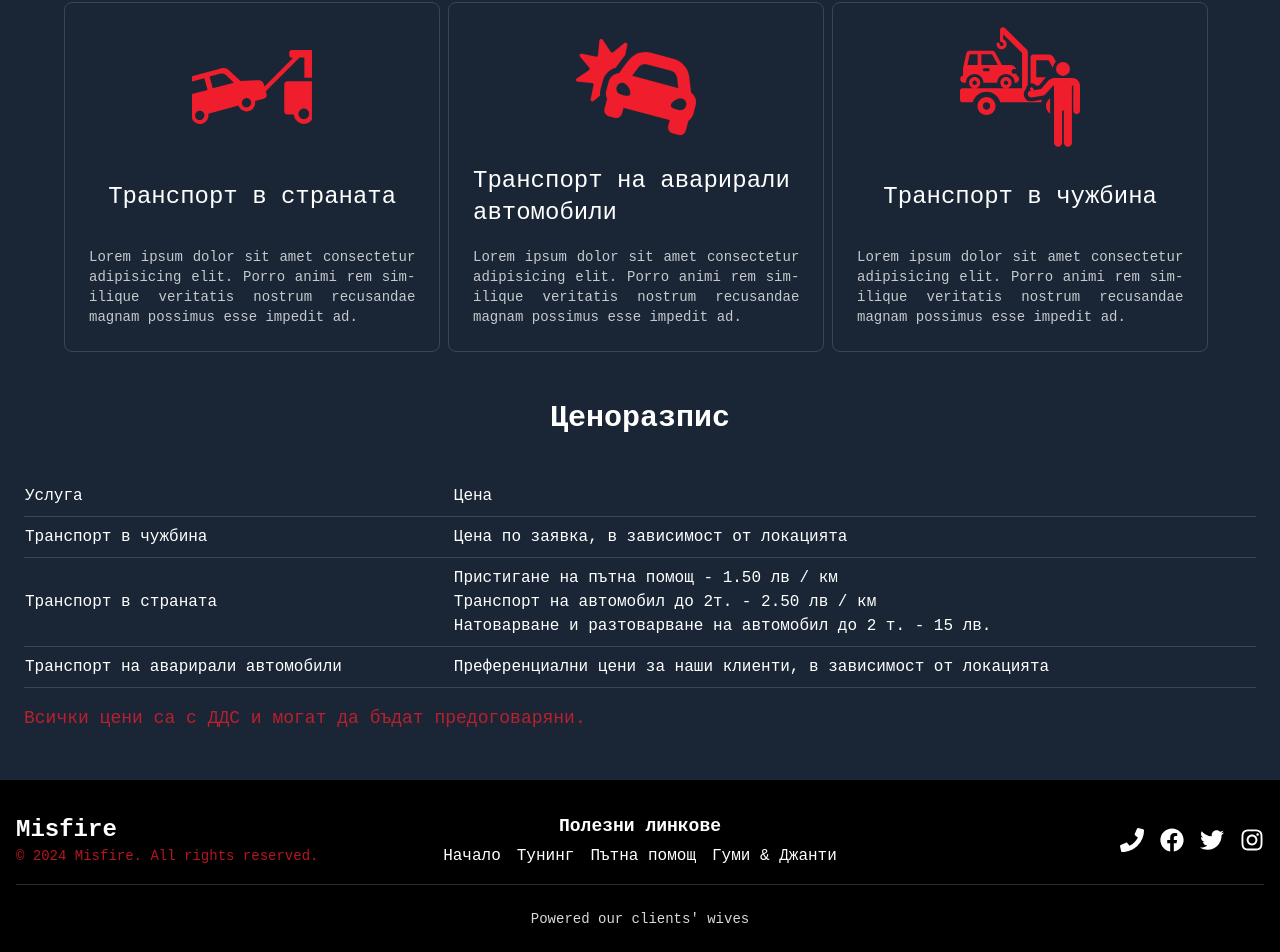
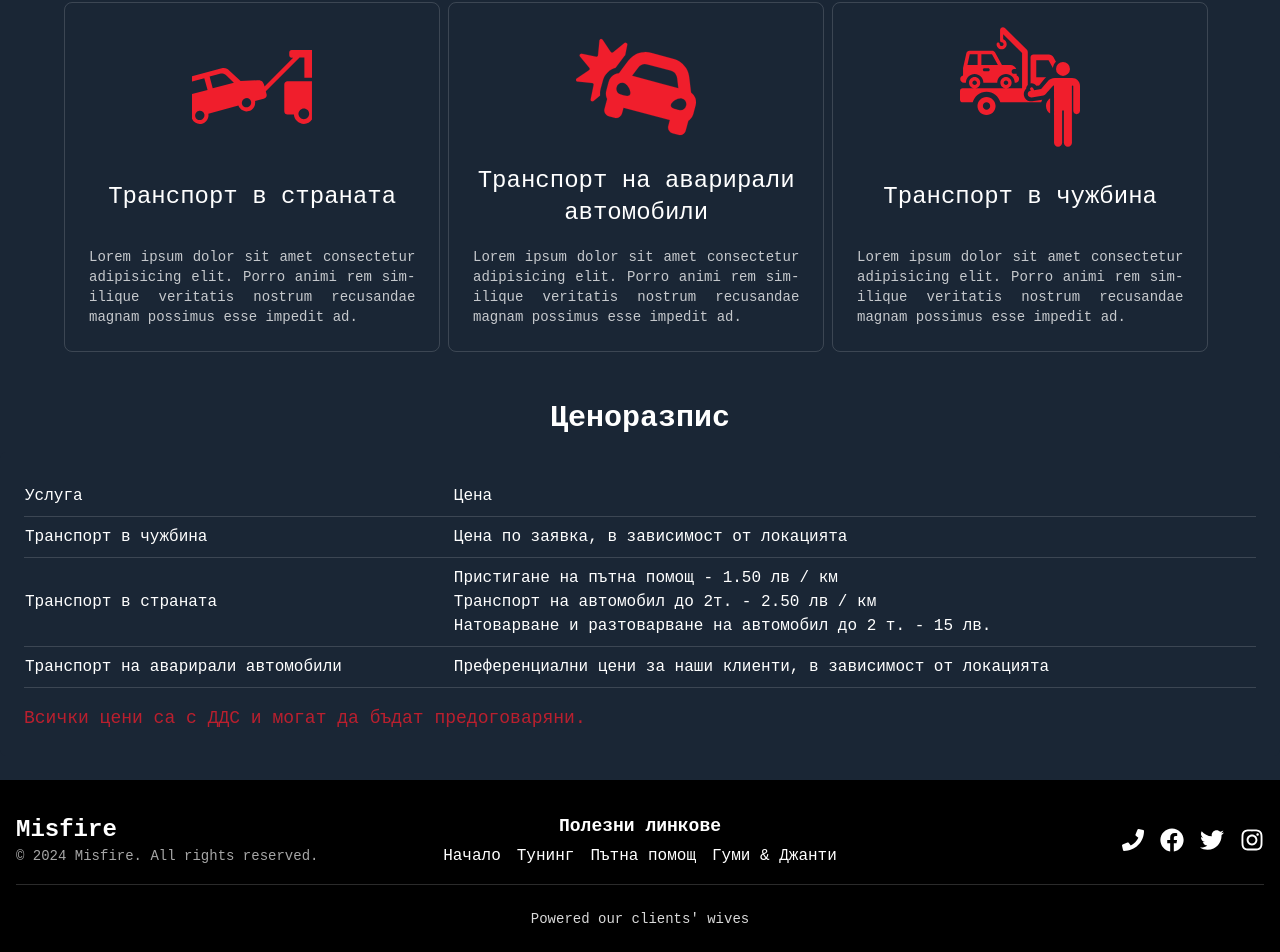
Before and after one commit to IvailoAtsv/misfire-next, a Next.js app: page /towing in a window 1280 px wide. Shown: the part 864-1816 px from the top of the page. Built offline with nearby package versions, Linux system fonts and the light colour scheme.

Commit message:
fix: styling

```diff
--- a/src/Components/Footer.tsx
+++ b/src/Components/Footer.tsx
@@ -9,7 +9,7 @@ const Footer = () => {
       <div className="max-w-7xl mx-auto flex flex-col md:flex-row justify-between items-center">
         <div className="mb-4 flex-1 w-full md:mb-0 text-center md:text-left">
           <h2 className="text-2xl font-semibold">Misfire</h2>
-          <p className="text-sm text-accent opacity-75">© 2024 Misfire. All rights reserved.</p>
+          <p className="text-sm opacity-65">© 2024 Misfire. All rights reserved.</p>
         </div>
         <div className="flex flex-col justify-center items-center flex-1 w-full mb-4 md:mb-0">
             <h2 className='font-bold mb-1 text-lg'>Полезни линкове</h2>
@@ -20,9 +20,9 @@ const Footer = () => {
           <Link href="/wheels" className="whitespace-nowrap hover:text-accent transition duration-300">Гуми & Джанти</Link>
             </div>
         </div>
-        <div className="flex flex-1 w-full justify-end items-center gap-4">
+        <div className="flex flex-1 w-full justify-center md:justify-end items-center gap-4">
           <Link href="tel:097648567539" target="_blank" rel="noopener noreferrer">
-            <FaPhone size={24} className={socialIconStyle} />
+            <FaPhone size={22} className={socialIconStyle} />
           </Link>
           <Link href="https://facebook.com" target="_blank" rel="noopener noreferrer">
             <FaFacebook size={24} className={socialIconStyle} />
--- a/src/Components/ServiceCard.tsx
+++ b/src/Components/ServiceCard.tsx
@@ -21,7 +21,7 @@ const ServiceCard: React.FC<Service> = (service) => {
                 src={service.src}
                 className="h-[40%] transition duration-300 group-hover:scale-110 overflow-hidden"
             />
-            <h3 className="text-2xl font-medium">{service.label}</h3>
+            <h3 className="text-2xl text-center font-medium">{service.label}</h3>
             <p className="text-sm w-full text-justify hyphens-auto text-white font-extralight opacity-75">
                 Lorem ipsum dolor sit amet consectetur adipisicing elit. Porro
                 animi rem similique veritatis nostrum recusandae magnam possimus
```
